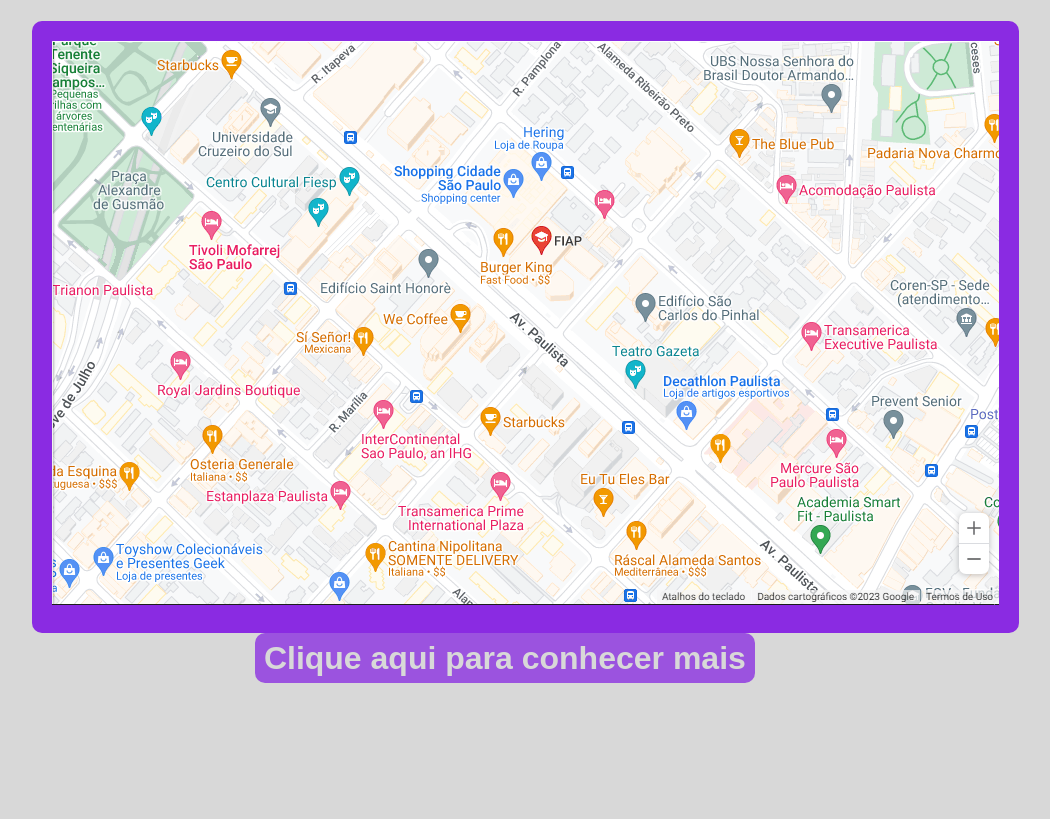
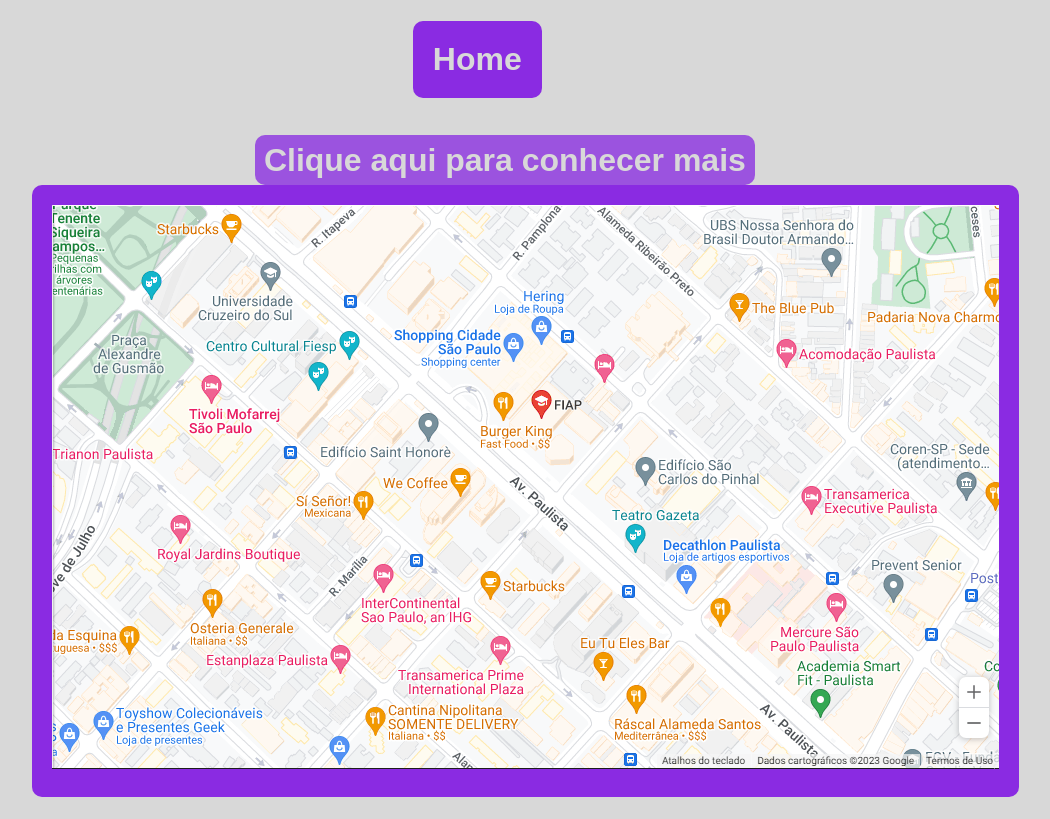
Before and after one commit to J0aoSoares/cp-2-front-end, a plain HTML site: page local.html in a window 1280 px wide. Shown: the whole page, without its empty margins (158-1208 px from the left). Drawn offline with Linux system fonts and the light colour scheme.

Commit message:
alterações

```diff
--- a/local.html
+++ b/local.html
@@ -8,9 +8,9 @@
     <link rel="stylesheet" href="style.css">
 </head>
 <h1>
+    <div class="box1"><a href="/index.html">Home</a></div>
+    <br>
+    <footer><a href="https://www.google.com.br/maps/place/FIAP/@-23.5640794,-46.6549614,17z/data=!3m1!4b1!4m6!3m5!1s0x94ce59c7dbf9ff57:0x4ca8eb5c4f7ecca9!8m2!3d-23.5640843!4d-46.6523865!16s%2Fg%2F12vsjz24l" target="_blank"> Clique aqui para conhecer mais</a></footer>
     <div class="local"><img src="img/local.PNG"></div>
-
-    <footer><a href="https://www.google.com.br/maps/place/FIAP/@-23.5640794,-46.6549614,17z/data=!3m1!4b1!4m6!3m5!1s0x94ce59c7dbf9ff57:0x4ca8eb5c4f7ecca9!8m2!3d-23.5640843!4d-46.6523865!16s%2Fg%2F12vsjz24l" target="_blank"> Clique aqui para conhecer mais</a></footer>
-
 </body>
 </html>
--- a/style.css
+++ b/style.css
@@ -4,7 +4,6 @@
 }
 h1,h2{
     text-align: center;
-
 }
 .box1{
 background-color: blueviolet;
```
Also changed, not shown: 1 other file.
